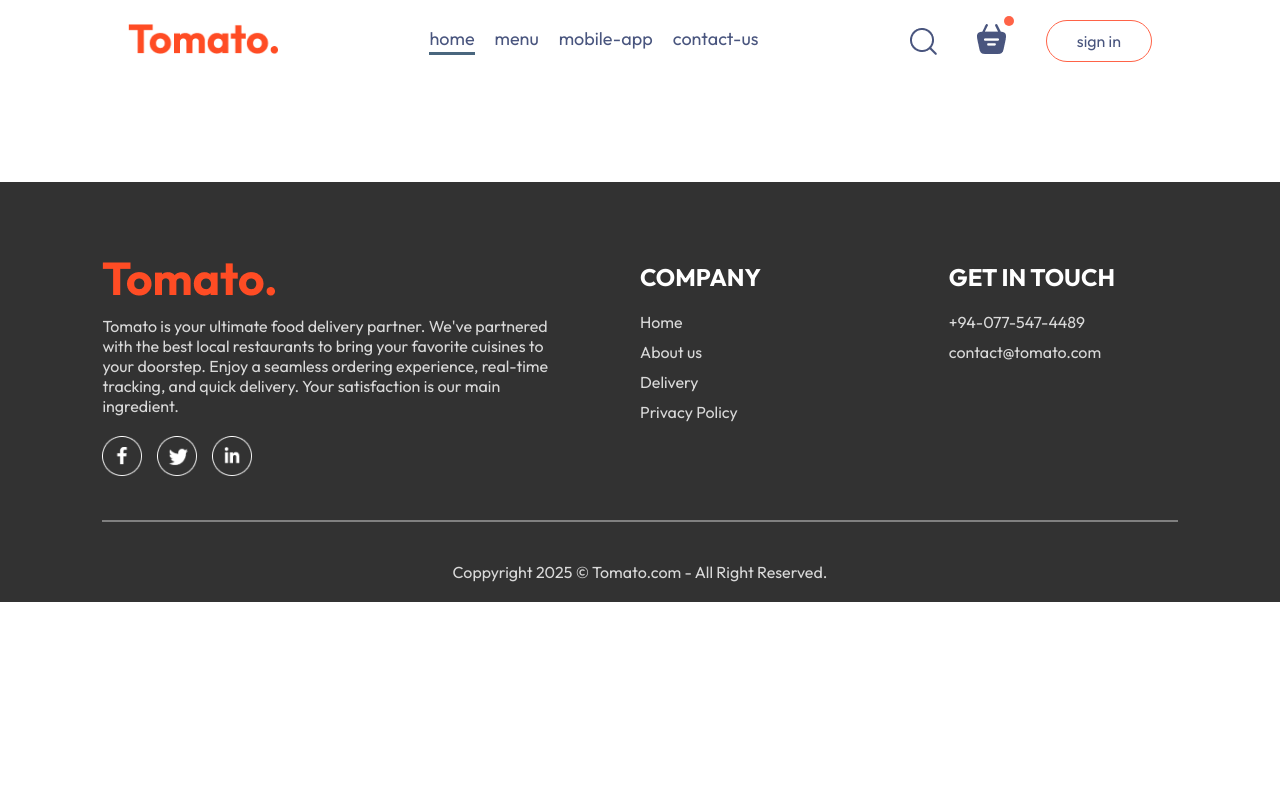
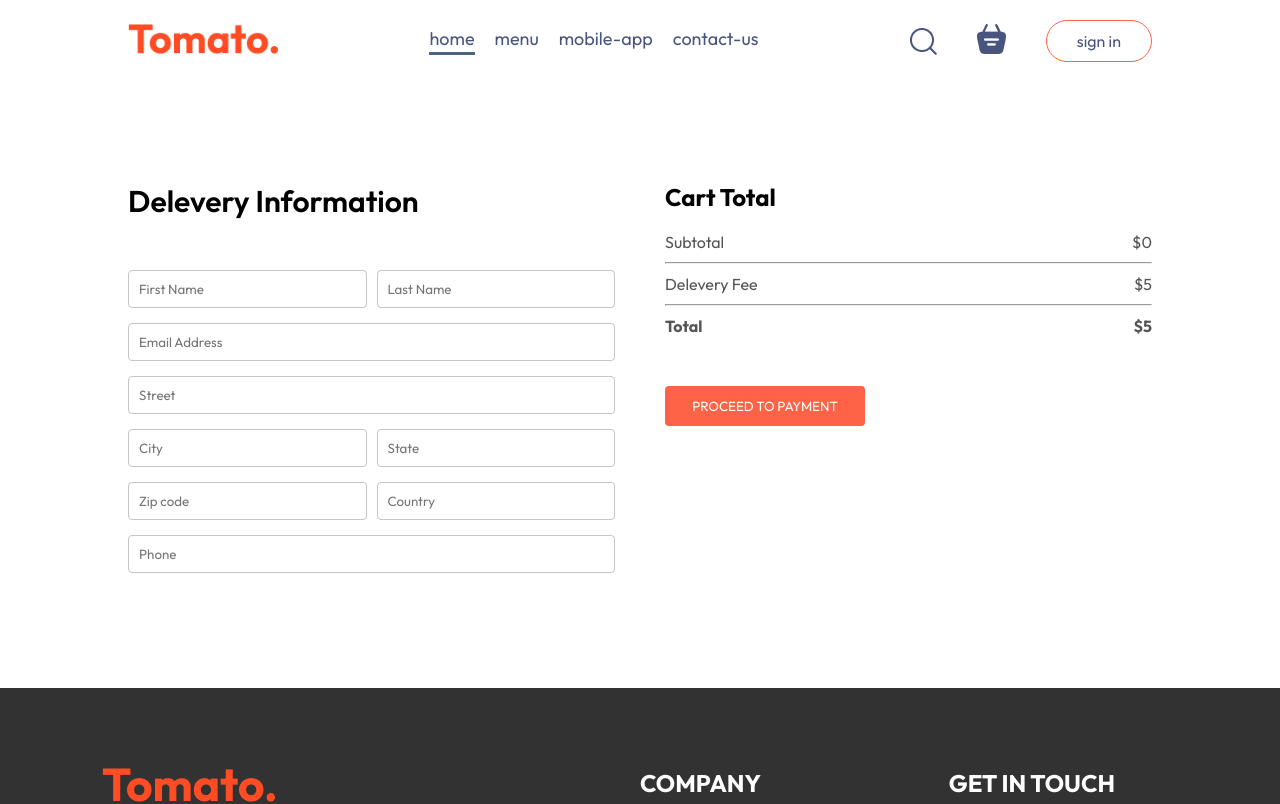
Before and after one commit to ThanushanVimalanathan/Food-Order, a React (Vite) app: page /order in a window 1280 px wide. Shown: the top 804 px of the page. Built offline with nearby package versions, Linux system fonts and the light colour scheme.

Commit message:
Feat:fully completed frontend

```diff
--- a/index.html
+++ b/index.html
@@ -2,9 +2,9 @@
 <html lang="en">
   <head>
     <meta charset="UTF-8" />
-    <link rel="icon" type="image/svg+xml" href="./src/assets/frontend_assets/title.png" />
+    <link rel="icon" type="image/svg+xml" href="./src/assets/frontend_assets/logo2.jpg" />
     <meta name="viewport" content="width=device-width, initial-scale=1.0" />
-    <title>Food Fusion</title>
+    <title>Tomato</title>
   </head>
   <body>
     <div id="root"></div>
--- a/src/assets/frontend_assets/assets.js
+++ b/src/assets/frontend_assets/assets.js
@@ -59,6 +59,7 @@ import profile_icon from './profile_icon.png'
 import bag_icon from './bag_icon.png'
 import logout_icon from './logout_icon.png'
 import parcel_icon from './parcel_icon.png'
+import logo2 from './logo2.jpg'
 
 export const assets = {
     logo,
@@ -79,7 +80,8 @@ export const assets = {
     profile_icon,
     logout_icon,
     bag_icon,
-    parcel_icon
+    parcel_icon,
+    logo2
 }
 
 export const menu_list = [
--- a/src/components/Navbar/Navbar.jsx
+++ b/src/components/Navbar/Navbar.jsx
@@ -1,11 +1,13 @@
-import React, { useState } from 'react'
+import React, { useContext, useState } from 'react'
 import './Navbar.css'
 import {assets} from '../../assets/frontend_assets/assets'
 import { Link } from 'react-router-dom';
+import {StoreContext} from '../../context/StoreContext'
 
 const Navbar = ({setShowLogin}) => {
 
     const [menu, setMenu] = useState("home");
+    const {getTotalCartAmount} =useContext(StoreContext);
 
   return (
     <div className='navbar'>
@@ -20,7 +22,7 @@ const Navbar = ({setShowLogin}) => {
             <img src={assets.search_icon} alt="" />
             <div className="navbar-search-icon">
                 <Link to='/cart'><img src={assets.basket_icon} alt="" /></Link>
-                <div className="dot"></div>
+                <div className={getTotalCartAmount()===0?'':'dot'}></div>
             </div>
             <button onClick={()=>setShowLogin(true)}>sign in</button>
         </div>
--- a/src/context/StoreContext.jsx
+++ b/src/context/StoreContext.jsx
@@ -21,16 +21,26 @@ const StoreContextProvider = (props)=>{
         setCartItems((prev)=>({...prev,[itemId]:prev[itemId]-1}))
     }
 
-    useEffect(()=>{
-        console.log(cartItems);
-    },[cartItems])
+    const getTotalCartAmount= ()=>{
+        let totalAmount = 0;
+        for(const item in cartItems){
+
+            if(cartItems[item]>0){
+              let itemInfo = food_list.find((product)=>product._id === item);
+              totalAmount += itemInfo.price*cartItems[item];
+            }
+
+        }
+        return totalAmount;
+    }
 
     const contextValue ={
         food_list,
         cartItems,
         setCartItems,
         addToCard,
-        removeFromCart
+        removeFromCart,
+        getTotalCartAmount
     }
 
     return(
--- a/src/pages/Cart/Cart.css
+++ b/src/pages/Cart/Cart.css
@@ -99,3 +99,12 @@
     color: white;
     border-radius: 4px;
 }
+
+@media (max-width:750px){
+    .cart-bottom{
+        flex-direction: column-reverse;
+    }
+    .card-promocode{
+        justify-content:start ;
+    }
+}
--- a/src/pages/Cart/Cart.jsx
+++ b/src/pages/Cart/Cart.jsx
@@ -1,10 +1,16 @@
 import React, { useContext } from 'react'
 import './Cart.css'
 import {StoreContext} from '../../context/StoreContext'
+import { useNavigate } from 'react-router-dom'
 
 const Cart = () => {
 
-    const {cartItems,food_list,removeFromCart} = useContext(StoreContext)
+    const {cartItems,food_list,removeFromCart,getTotalCartAmount} = useContext(StoreContext)
+
+    const navigate = useNavigate();
+
+
+
 
   return (
     <div className='cart'>
@@ -43,20 +49,20 @@ const Cart = () => {
           <div>
             <div className='cart-total-details'>
               <p>Subtotal</p>
-              <p>{0}</p>
+              <p>${getTotalCartAmount()}</p>
             </div>
             <hr />
             <div className='cart-total-details'>
               <p>Delevery Fee</p>
-              <p>{2}</p>
+              <p>${getTotalCartAmount()===0?0:5}</p>
             </div>
             <hr />
             <div className='cart-total-details'>
               <b>Total</b>
-              <b>{0}</b>
+              <b>${getTotalCartAmount() === 0 ? 0: getTotalCartAmount()+5}</b>
             </div>
           </div>
-           <button>PROCEED TO CHECKOUT</button>
+           <button onClick={()=>navigate('/order')}>PROCEED TO CHECKOUT</button>
         </div>
         <div className="card-promocode">
           <div>
--- a/src/pages/PlaceOrder/PlaceOrder.css
+++ b/src/pages/PlaceOrder/PlaceOrder.css
@@ -0,0 +1,41 @@
+.place-order{
+    display: flex;
+    align-items: start;
+    justify-content: space-between;
+    gap: 50px;
+    margin-top: 100px;
+}
+
+.place-order-left{
+    width: 100%;
+    max-width: max(30%,500px);
+}
+
+.place-order-left .title{
+    font-size: 30px;
+    font-weight: 600;
+    margin-bottom: 50px;
+}
+
+.place-order-left input{
+    margin-bottom: 15px;
+    width: 100%;
+    padding: 10px;
+    border: 1px solid #c5c5c5;
+    border-radius: 4px;
+    outline-color: tomato;
+}
+
+.place-order-left .multi-fields{
+    display: flex;
+    gap: 10px;
+}
+
+.place-order-right{
+    width: 100%;
+    max-width: max(40%,500px);
+}
+
+.place-order .cart-total button{
+    margin-top: 30px;
+}
--- a/src/pages/PlaceOrder/PlaceOrder.jsx
+++ b/src/pages/PlaceOrder/PlaceOrder.jsx
@@ -1,11 +1,53 @@
-import React from 'react'
+import React, { useContext } from 'react'
 import './PlaceOrder.css'
+import { StoreContext } from '../../context/StoreContext'
 
 const PlaceOrder = () => {
+
+  const {getTotalCartAmount} = useContext(StoreContext)
   return (
-    <div>
-
-    </div>
+   <form className='place-order' action="">
+      <div className="place-order-left">
+        <p className="title">Delevery Information</p>
+        <div className="multi-fields">
+          <input type="text" placeholder='First Name' />
+          <input type="text" placeholder='Last Name' />
+        </div>
+        <input type="text" placeholder='Email Address'/>
+        <input type="text" placeholder='Street'/>
+        <div className="multi-fields">
+           <input type="text" placeholder='City' />
+           <input type="text" placeholder='State' />
+        </div>
+        <div className="multi-fields">
+           <input type="text" placeholder='Zip code' />
+           <input type="text" placeholder='Country' />
+        </div>
+        <input type="text" placeholder='Phone' />
+      </div>
+       <div className="place-order-right">
+        <div className="cart-total">
+          <h2>Cart Total</h2>
+          <div>
+            <div className='cart-total-details'>
+              <p>Subtotal</p>
+              <p>${getTotalCartAmount()}</p>
+            </div>
+            <hr />
+            <div className='cart-total-details'>
+              <p>Delevery Fee</p>
+              <p>${5}</p>
+            </div>
+            <hr />
+            <div className='cart-total-details'>
+              <b>Total</b>
+              <b>${getTotalCartAmount()+5}</b>
+            </div>
+          </div>
+           <button>PROCEED TO PAYMENT</button>
+        </div>
+      </div>
+   </form>
   )
 }
 
```
Also changed, not shown: src/assets/frontend_assets/logo2.jpg (added).
